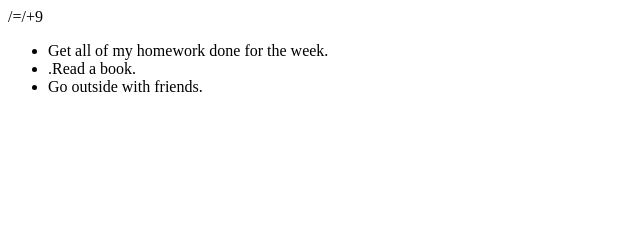
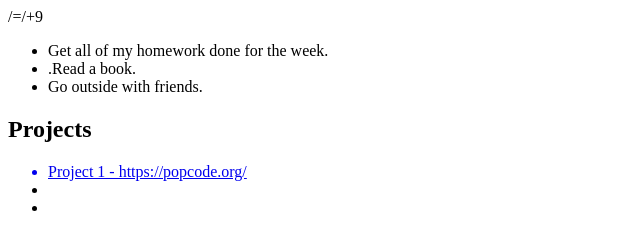
Before and after one commit to JeterAre1/JeterArevalo.github.io, a plain HTML site: page index.html in a window 1280 px wide. Shown: the whole page, without its empty margins (0-640 px from the left). Drawn offline with Linux system fonts and the light colour scheme.

Commit message:
Update index.html

```diff
--- a/index.html
+++ b/index.html
@@ -22,6 +22,13 @@
   <li>Go outside with friends.</li>
 </ul>
 
+  <h2>Projects</h2>
+  <ul>
+  <a href="https://popcode.org/"><li>Project 1 - https://popcode.org/</li></a>
+  <li></li>
+  <li></li>
+</ul>
+
 
 
 
```
